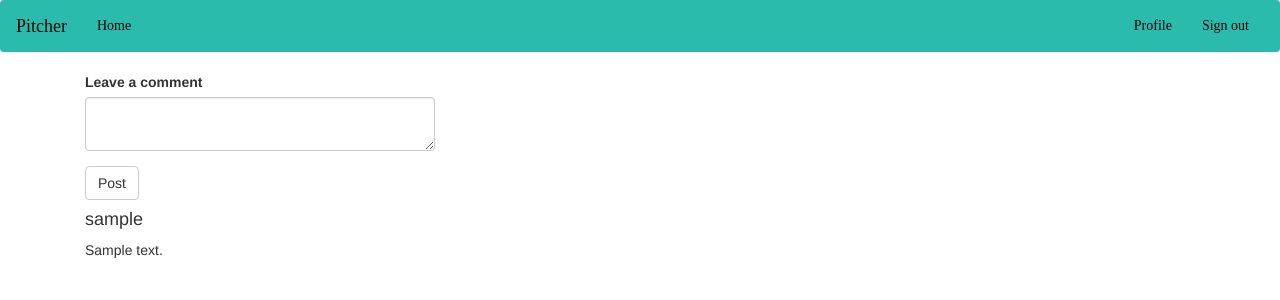
After one commit to muneneee/minute, a Flask app: page /pitch/1/comment in a window 1280 px wide. The commit adds this page. Shown: the top 300 px of the page. Run offline with Flask 2, Linux system fonts and the light colour scheme; a user stored in the database is signed in; tables that the repository leaves empty hold one stand-in row (values such as "Sample post"); some libraries are stand-ins or nearby versions.

Commit message:
added the comment option

```diff
--- a/app/main/forms.py
+++ b/app/main/forms.py
@@ -18,3 +18,8 @@ class PitchForm(FlaskForm):
 class UpdateProfile(FlaskForm):
     bio = TextAreaField('Tell us about yourself.',validators =[Required()])
     submit = SubmitField('Submit')
+
+
+class CommentForm(FlaskForm):
+    comment = TextAreaField("Leave a comment", validators = [Required()])
+    submit = SubmitField("Post")
--- a/app/main/views.py
+++ b/app/main/views.py
@@ -1,9 +1,9 @@
 from flask import render_template, request,redirect,url_for, abort
 from . import main
-from .forms import UpdateProfile,PitchForm
+from .forms import UpdateProfile,PitchForm,CommentForm
 from flask_login import login_required, current_user
 from .. import db,photos
-from ..models import User,Pitch
+from ..models import User,Pitch,Comment
 
 
 @main.route('/')
@@ -20,16 +20,19 @@ def index():
     title = 'Welcome to pitcher'
     pitches = Pitch.get_pitches()
 
-    return render_template('index.html', title = title, pitches = pitches,pickuplines = pickuplines, interviewpitches = interviewpitches, famousquotes=famousquotes,bibleverses = bibleverses)
+    return render_template('index.html', title = title, pitches = pitches, pickuplines = pickuplines, interviewpitches = interviewpitches, famousquotes=famousquotes,bibleverses = bibleverses)
 
 @main.route('/user/<uname>')
 def profile(uname):
     user = User.query.filter_by(username = uname).first()
+    title = f'{uname} profile'
+
+    get_pitches = Pitch.query.filter_by(author = User.id).all()
 
     if user is None:
         abort(404)
 
-    return render_template("profile/profile.html", user = user)
+    return render_template("profile/profile.html", user = user, title = title, pitches_num = get_pitches)
 
 
 @main.route('/user/<uname>/update',methods = ['GET','POST'])
@@ -94,3 +97,26 @@ def like_action(pitch_id, action):
         current_user.unlike_pitch(pitch)
         db.session.commit()
     return redirect(url_for('main.index'))
+
+
+
+@main.route('/pitch/<int:pitch_id>/comment', methods = ['GET','POST'])
+@login_required
+def comment(pitch_id):
+    comment_form = CommentForm()
+    my_pitch = Pitch.query.get(pitch_id)
+
+    if my_pitch is None:
+        abort(404)
+
+
+    if comment_form.validate_on_submit():
+        comment = comment_form.comment.data
+        new_comment = Comment(comment = comment, pitch_id = pitch_id, user = current_user)
+        new_comment.save_comment()
+        return redirect(url_for('.comment', pitch_id=pitch_id))
+
+    all_comments = Comment.query.filter_by(pitch_id=pitch_id).all()
+
+    title = 'comment'
+    return render_template('comment.html' ,title = title, comment_form = comment_form, comment=all_comments)
--- /dev/null
+++ b/app/templates/comment.html
@@ -0,0 +1,14 @@
+{% extends 'base.html' %}
+{% import 'macros.html' as macro%}
+{% import "bootstrap/wtf.html" as wtf %}
+
+{% block content %}
+    <div class="container">
+        <div class="col-md-4">
+            {{ wtf.quick_form(comment_form) }}
+        </div>
+    </div>
+    <div class="container">
+        {{macro.displayComments(comment)}}
+    </div>
+{% endblock %}
--- a/app/templates/index.html
+++ b/app/templates/index.html
@@ -1,4 +1,4 @@
-{%  import 'macros.html' as macro %}
+{%  import 'macros.html' as macro with context %}
 {% extends 'base.html'%}
 
 {% block styles %}
--- a/app/templates/macros.html
+++ b/app/templates/macros.html
@@ -6,13 +6,31 @@
         <h4>  posted on {{pitch.posted.strftime('%d/%m/%Y')}} </h4>
         <p> {{ pitch.pitch}} </p>
 
-        {% if current_user.has_liked_pitch(pitch) %}
-            <a href="{{ url_for('like_action', post_id=post.id, action='unlike') }}">Dislike</a>
-        {% else %}
-            <a href="{{ url_for('like_action', post_id=post.id, action='like') }}">Like</a>
-        {% endif %}
+        <button class="btn btn-outline-primary"><a href="{{ url_for('main.like_action', pitch_id=pitch.id, action='like') }}">Like</a></button>
+
+        <button class="btn btn-outline-danger"><a href="{{ url_for('main.like_action', pitch_id=pitch.id, action='unlike') }}">Dislike</a></button>
+        <button class="btn btn-default"><a href="{{url_for('main.comment',pitch_id=pitch.id)}}">Comment</a></button>
+
         {{ pitch.likes.count() }} likes
+
 
     </div>
     {% endfor %}
 {% endmacro %}
+
+{% macro displayComments(all_comments)%}
+    {% if all_comments%}
+
+        {% for comment in all_comments %}
+        <div class="col-xs-12 col-sm-4 col-md-4 col-lg-4 review-card">
+
+            <div class="media-body">
+                <h4>{{comment.user.username}}</h4>
+                <p>{{comment.comment}}</p>
+            </div>
+
+        </div>
+        {% endfor %}
+    {% endif %}
+
+{% endmacro %}
--- a/app/templates/navbar.html
+++ b/app/templates/navbar.html
@@ -1,7 +1,7 @@
 <div class="navbar navbar-custom" style="background-color:#2BBBAD;" role="navigation">
     <div class="container-fluid">
         <div class="navbar-header">
-            <button type="button" class="navbar-toggle" data-toggle="collapse" data-target=".navbar-collapse">
+            <button type="button" class="navbar-toggle" data-toggle="collapse" data-target=".navbar-collapse" style="background-color: white;">
               <span class="sr-only" >Toggle navigation</span>
               <span class="icon-bar"></span>
               <span class="icon-bar"></span>
--- a/app/templates/profile/profile.html
+++ b/app/templates/profile/profile.html
@@ -38,7 +38,9 @@
 
         </form>
     {% endif%}
+    <p>Number of pitches: {{user.pitches.count()}}</p>
   </div>
+
 </div>
 </div>
 {% endblock %}
```
Also changed, not shown: app/models.py (+22 -2 lines), migrations/versions/9a96f5d94f77_initial_migration.py (added, +37 -0 lines).
